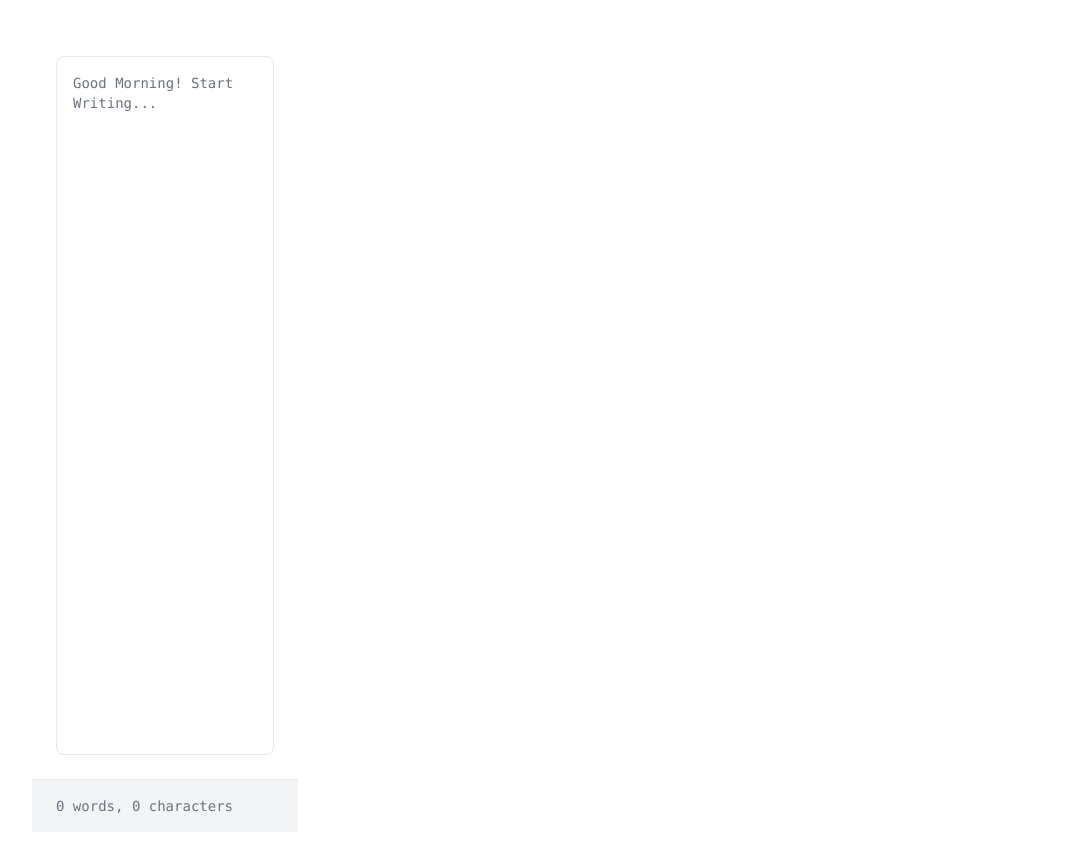
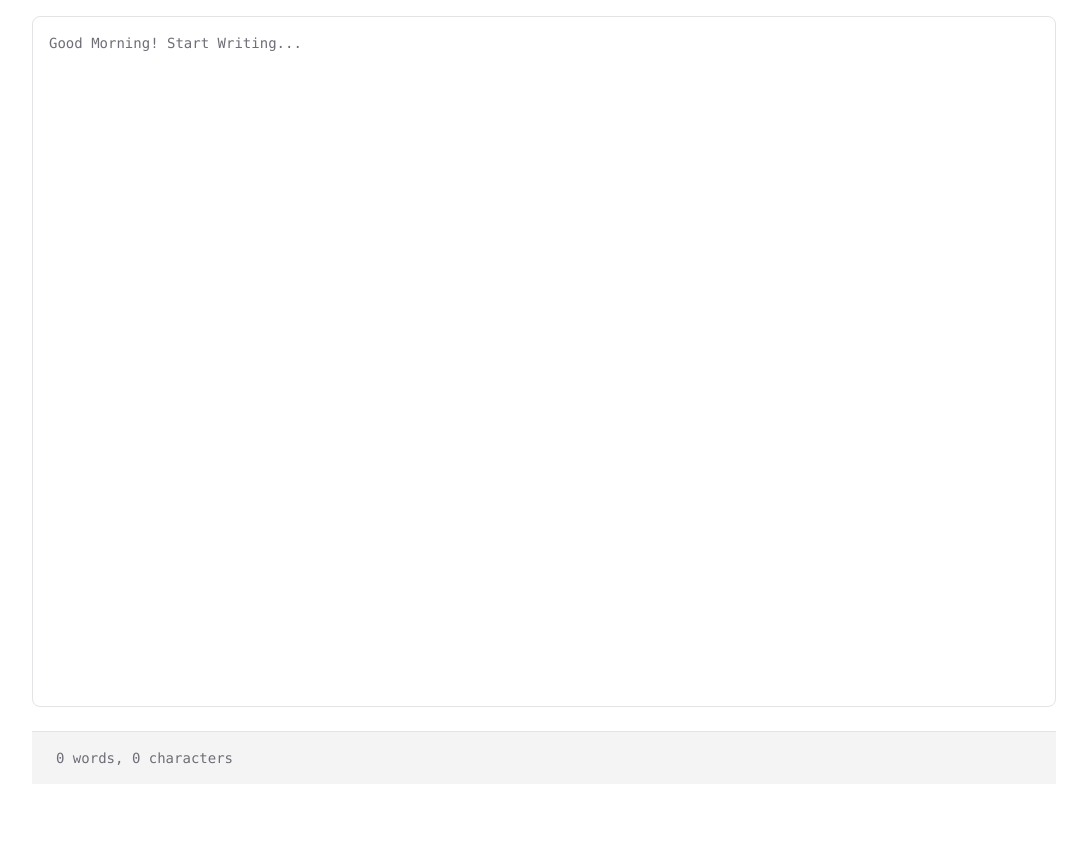
Before and after one commit to gyurisc/write_wordcount, a Next.js app: page / in a window 1280 px wide. Shown: the top 852 px of the page, without its empty margins (96-1183 px from the left). After the commit the page ends 800 px from the top, so only its background shows below. Built offline with nearby package versions, Linux system fonts and the light colour scheme.

Commit message:
fixing layout

```diff
--- a/app/globals.css
+++ b/app/globals.css
@@ -5,57 +5,25 @@
 @layer base {
   :root {
     --background: 0 0% 100%;
-    --foreground: 224 71.4% 4.1%;
+    --foreground: 240 10% 3.9%;
     --card: 0 0% 100%;
-    --card-foreground: 224 71.4% 4.1%;
+    --card-foreground: 240 10% 3.9%;
     --popover: 0 0% 100%;
-    --popover-foreground: 224 71.4% 4.1%;
-    --primary: 220.9 39.3% 11%;
-    --primary-foreground: 210 20% 98%;
-    --secondary: 220 14.3% 95.9%;
-    --secondary-foreground: 220.9 39.3% 11%;
-    --muted: 220 14.3% 95.9%;
-    --muted-foreground: 220 8.9% 46.1%;
-    --accent: 220 14.3% 95.9%;
-    --accent-foreground: 220.9 39.3% 11%;
-    --destructive: 0 84.2% 60.2%;
-    --destructive-foreground: 210 20% 98%;
-    --border: 220 13% 91%;
-    --input: 220 13% 91%;
-    --ring: 224 71.4% 4.1%;
+    --popover-foreground: 240 10% 3.9%;
+    --primary: 240 5.9% 10%;
+    --primary-foreground: 0 0% 98%;
+    --secondary: 240 4.8% 95.9%;
+    --secondary-foreground: 240 5.9% 10%;
+    --muted: 240 4.8% 95.9%;
+    --muted-foreground: 240 3.8% 45%;
+    --accent: 240 4.8% 95.9%;
+    --accent-foreground: 240 5.9% 10%;
+    --destructive: 0 72% 51%;
+    --destructive-foreground: 0 0% 98%;
+    --border: 240 5.9% 90%;
+    --input: 240 5.9% 90%;
+    --ring: 240 5.9% 10%;
     --radius: 0.5rem;
-    --chart-1: 12 76% 61%;
-    --chart-2: 173 58% 39%;
-    --chart-3: 197 37% 24%;
-    --chart-4: 43 74% 66%;
-    --chart-5: 27 87% 67%;
-  }
-
-  .dark {
-    --background: 224 71.4% 4.1%;
-    --foreground: 210 20% 98%;
-    --card: 224 71.4% 4.1%;
-    --card-foreground: 210 20% 98%;
-    --popover: 224 71.4% 4.1%;
-    --popover-foreground: 210 20% 98%;
-    --primary: 210 20% 98%;
-    --primary-foreground: 220.9 39.3% 11%;
-    --secondary: 215 27.9% 16.9%;
-    --secondary-foreground: 210 20% 98%;
-    --muted: 215 27.9% 16.9%;
-    --muted-foreground: 217.9 10.6% 64.9%;
-    --accent: 215 27.9% 16.9%;
-    --accent-foreground: 210 20% 98%;
-    --destructive: 0 62.8% 30.6%;
-    --destructive-foreground: 210 20% 98%;
-    --border: 215 27.9% 16.9%;
-    --input: 215 27.9% 16.9%;
-    --ring: 216 12.2% 83.9%;
-    --chart-1: 220 70% 50%;
-    --chart-2: 160 60% 45%;
-    --chart-3: 30 80% 55%;
-    --chart-4: 280 65% 60%;
-    --chart-5: 340 75% 55%;
   }
 }
 
@@ -63,7 +31,22 @@
   * {
     @apply border-border;
   }
+
+  html {
+    height: 100%;
+    margin: 0;
+    padding: 0;
+  }
+
   body {
     @apply bg-background text-foreground;
+    height: 100%;
+    display: flex;
+    flex-direction: column;
   }
+
+    body {
+
+    }
+
 }
--- a/app/layout.js
+++ b/app/layout.js
@@ -1,17 +1,33 @@
-import { Inter } from "next/font/google";
-import "./globals.css";
+// This is the root layout component for your Next.js app.
+// Learn more: https://nextjs.org/docs/app/building-your-application/routing/pages-and-layouts#root-layout-required
+import { Inter } from 'next/font/google'
+import { cn } from '@/lib/utils'
+import './globals.css'
 
-const inter = Inter({ subsets: ["latin"] });
+const fontHeading = Inter({
+  subsets: ['latin'],
+  display: 'swap',
+  variable: '--font-heading',
+})
 
-export const metadata = {
-  title: "Create Next App",
-  description: "Generated by create next app",
-};
+const fontBody = Inter({
+  subsets: ['latin'],
+  display: 'swap',
+  variable: '--font-body',
+})
 
-export default function RootLayout({ children }) {
+export default function Layout({ children }) {
   return (
     <html lang="en">
-      <body className={inter.className}>{children}</body>
+      <body
+        className={cn(
+          'antialiased',
+          fontHeading.variable,
+          fontBody.variable
+        )}
+      >
+        {children}
+      </body>
     </html>
-  );
+  )
 }
--- a/app/page.js
+++ b/app/page.js
@@ -3,8 +3,8 @@ import Writer from "../components/Writer";
 
 export default function Home() {
   return (
-    <main className="flex min-h-screen flex-col items-center justify-between p-8">
-      <div className="z-10 max-w-5xl w-full items-center justify-between font-mono text-sm lg:flex">
+    <main className="flex min-h-screen flex-col items-center justify-between p-4">
+      <div className="z-10 max-w-5xl w-full flex flex-col items-center justify-between font-mono text-sm h-full lg:flex-row">
         <Writer />
       </div>
     </main>
--- a/components/Writer.jsx
+++ b/components/Writer.jsx
@@ -42,21 +42,22 @@ const Writer = () => {
     setWordCount(newText.trim().split(/\s+/).filter(word => word.length > 0).length);
   };
 
-  return (
-    (<div className="flex flex-col h-screen">
-      <div className="flex-1 p-6">
+ return (
+    <div className="flex flex-col h-full w-full">
+      <div className="flex-1 pb-6 flex flex-col">
         <Textarea
           placeholder="Good Morning! Start Writing..."
           value={text}
           onChange={handleChange}
-          className="w-full h-full resize-none p-4 rounded-lg border border-input focus:border-primary focus:ring-1 focus:ring-primary" />
+          className="w-full flex-1 resize-none p-4 rounded-lg border border-input focus:border-primary focus:ring-1 focus:ring-primary"
+        />
       </div>
       <div className="bg-muted px-6 py-4 flex justify-between items-center border-t">
         <div className="text-sm text-muted-foreground">
           <span id="word-count">{wordCount}</span> words, <span id="char-count">{charCount}</span> characters
         </div>
       </div>
-    </div>)
+    </div>
   );
 }
 
```
Also changed, not shown: 1 other file (tests, documents, lock files or other folders).
